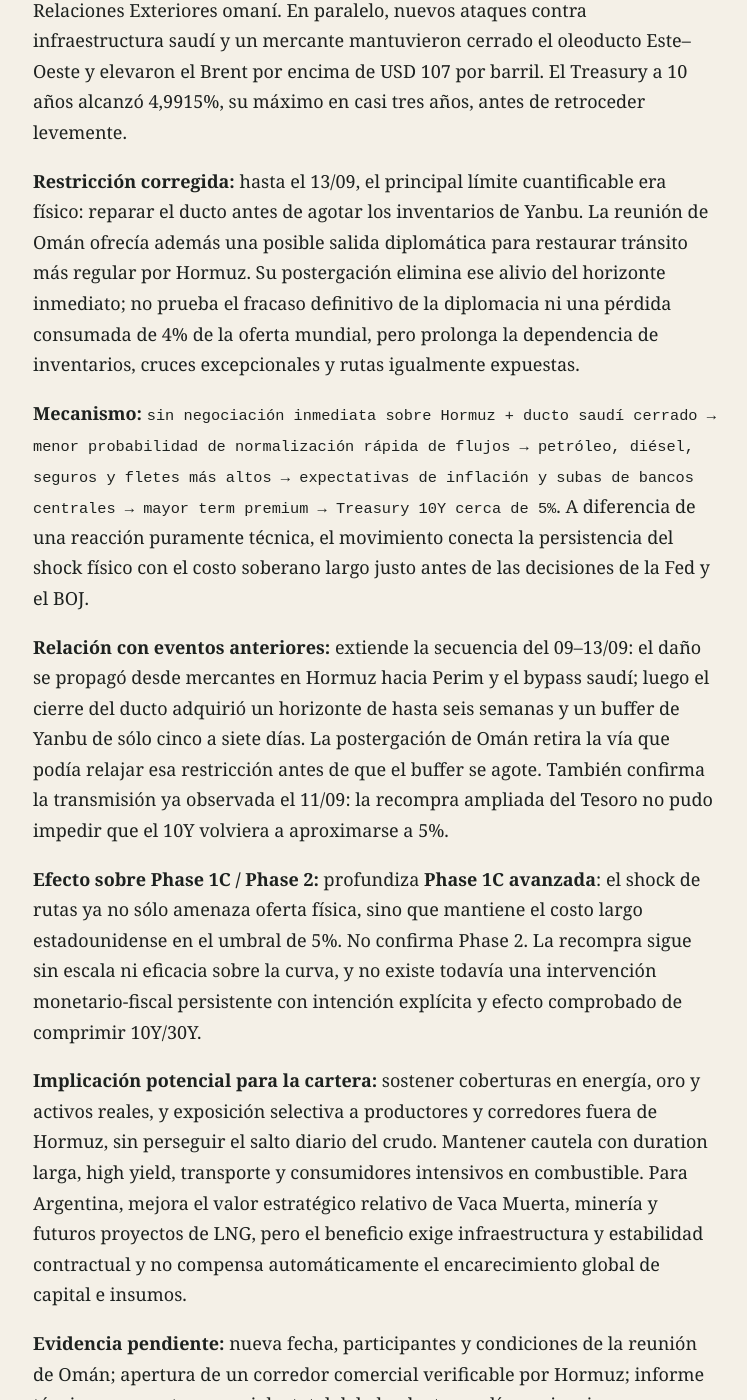
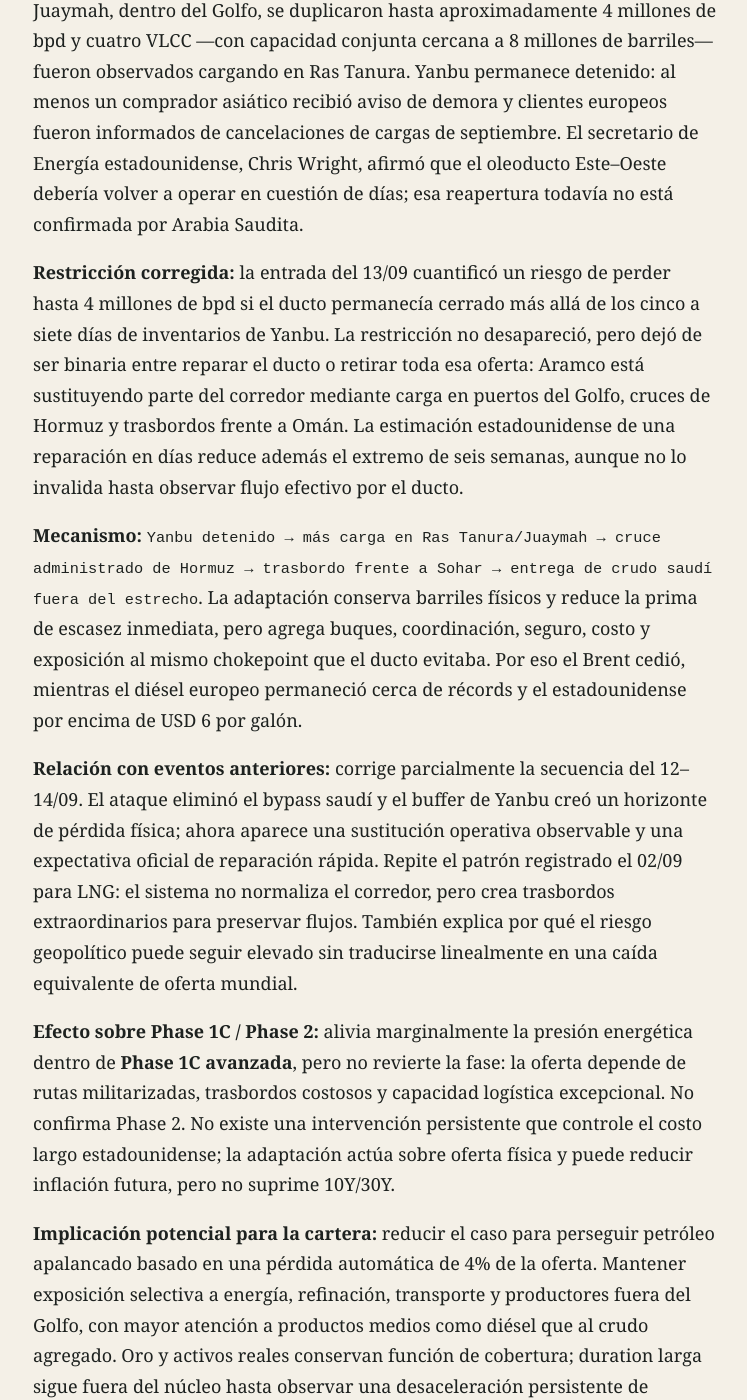
Before and after one commit to facundocabrera/plano-global, a Jekyll site: the page built from agent/eventos.md, in a window 1280 px wide and 1400 px high, scrolled down 3225 px. Shown: the whole window, without its empty margins (254-1001 px from the left). Built offline with Jekyll 4.4.1, drawn with Linux system fonts in a browser that asks for light colours; our own code applies the rules of GitHub Pages for plain Markdown files; some of the changed text lies outside the part shown.

Commit message:
Actualizar Event Ledger consolidado al 16 de septiembre de 2026

```diff
--- a/agent/eventos.md
+++ b/agent/eventos.md
@@ -52,6 +52,30 @@
 ---
 
 ## Eventos consolidados
+
+### 2026-09-16 — Arabia Saudita sustituye parcialmente Yanbu y reduce el riesgo inmediato de perder 4% de la oferta mundial
+
+**Hecho confirmado:** Saudi Aramco comenzó a ofrecer a compradores asiáticos crudos Arab Light, Medium y Heavy mediante trasbordos *ship-to-ship* frente a Sohar, Omán, fuera de Hormuz. Al mismo tiempo, las cargas desde Ras Tanura y Juaymah, dentro del Golfo, se duplicaron hasta aproximadamente 4 millones de bpd y cuatro VLCC —con capacidad conjunta cercana a 8 millones de barriles— fueron observados cargando en Ras Tanura. Yanbu permanece detenido: al menos un comprador asiático recibió aviso de demora y clientes europeos fueron informados de cancelaciones de cargas de septiembre. El secretario de Energía estadounidense, Chris Wright, afirmó que el oleoducto Este–Oeste debería volver a operar en cuestión de días; esa reapertura todavía no está confirmada por Arabia Saudita.
+
+**Restricción corregida:** la entrada del 13/09 cuantificó un riesgo de perder hasta 4 millones de bpd si el ducto permanecía cerrado más allá de los cinco a siete días de inventarios de Yanbu. La restricción no desapareció, pero dejó de ser binaria entre reparar el ducto o retirar toda esa oferta: Aramco está sustituyendo parte del corredor mediante carga en puertos del Golfo, cruces de Hormuz y trasbordos frente a Omán. La estimación estadounidense de una reparación en días reduce además el extremo de seis semanas, aunque no lo invalida hasta observar flujo efectivo por el ducto.
+
+**Mecanismo:** `Yanbu detenido → más carga en Ras Tanura/Juaymah → cruce administrado de Hormuz → trasbordo frente a Sohar → entrega de crudo saudí fuera del estrecho`. La adaptación conserva barriles físicos y reduce la prima de escasez inmediata, pero agrega buques, coordinación, seguro, costo y exposición al mismo chokepoint que el ducto evitaba. Por eso el Brent cedió, mientras el diésel europeo permaneció cerca de récords y el estadounidense por encima de USD 6 por galón.
+
+**Relación con eventos anteriores:** corrige parcialmente la secuencia del 12–14/09. El ataque eliminó el bypass saudí y el buffer de Yanbu creó un horizonte de pérdida física; ahora aparece una sustitución operativa observable y una expectativa oficial de reparación rápida. Repite el patrón registrado el 02/09 para LNG: el sistema no normaliza el corredor, pero crea trasbordos extraordinarios para preservar flujos. También explica por qué el riesgo geopolítico puede seguir elevado sin traducirse linealmente en una caída equivalente de oferta mundial.
+
+**Efecto sobre Phase 1C / Phase 2:** alivia marginalmente la presión energética dentro de **Phase 1C avanzada**, pero no revierte la fase: la oferta depende de rutas militarizadas, trasbordos costosos y capacidad logística excepcional. No confirma Phase 2. No existe una intervención persistente que controle el costo largo estadounidense; la adaptación actúa sobre oferta física y puede reducir inflación futura, pero no suprime 10Y/30Y.
+
+**Implicación potencial para la cartera:** reducir el caso para perseguir petróleo apalancado basado en una pérdida automática de 4% de la oferta. Mantener exposición selectiva a energía, refinación, transporte y productores fuera del Golfo, con mayor atención a productos medios como diésel que al crudo agregado. Oro y activos reales conservan función de cobertura; duration larga sigue fuera del núcleo hasta observar una desaceleración persistente de energía e inflación o control efectivo de la curva. Para Argentina, permanece el valor estratégico de Vaca Muerta y LNG, pero la resiliencia logística saudí limita cualquier extrapolación lineal de precios extraordinarios.
+
+**Evidencia pendiente:** confirmación saudí y fecha efectiva de reinicio del oleoducto; capacidad parcial o total recuperada; flujo diario hacia Yanbu; número, volumen y frecuencia de trasbordos en Sohar; entregas completadas frente a simples ofertas; cruces y ataques en Hormuz; cancelaciones a Europa y demoras en Asia; costos de seguro y flete; evolución del diésel, Brent e inventarios; y transmisión a inflación, Fed, BOJ y yields soberanos largos.
+
+**Fuentes:**
+
+- https://www.reuters.com/business/energy/saudi-offers-more-crude-via-oman-loading-after-pipeline-attacks-sources-say-2026-09-16/
+- https://www.reuters.com/business/energy/us-energy-chief-says-saudi-arabia-oil-pipeline-should-be-back-within-days-2026-09-15/
+- https://www.reuters.com/business/energy/oil-falls-us-crude-inventories-rise-despite-saudi-supply-concerns-2026-09-16/
+
+---
 
 ### 2026-09-14 — Se posterga la negociación sobre Hormuz y el shock energético vuelve a transmitirse al Treasury 10Y
 
```
